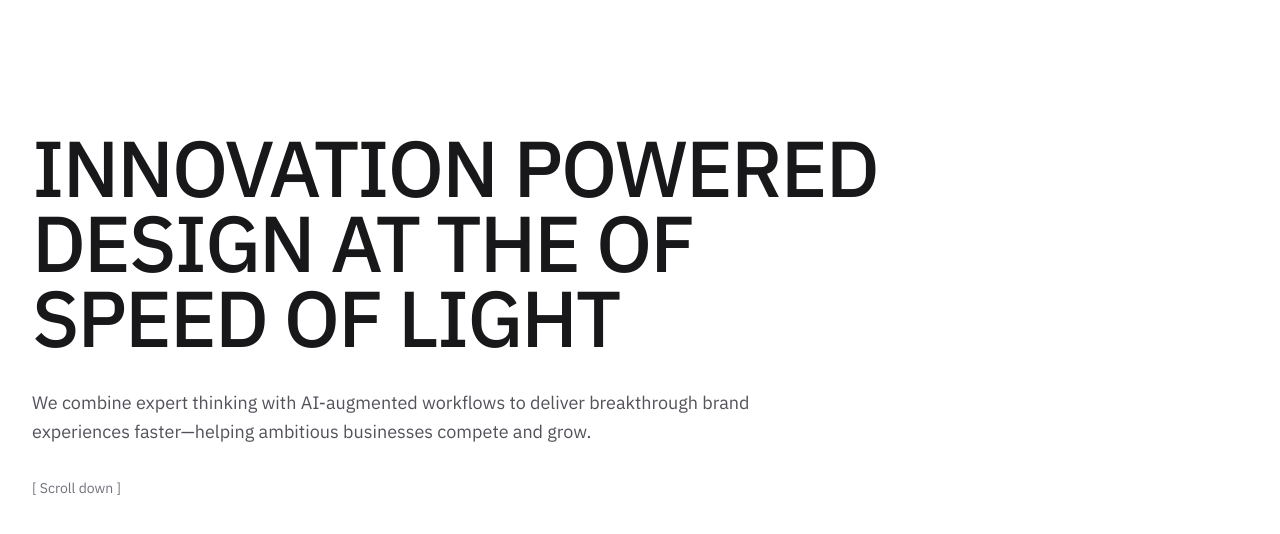
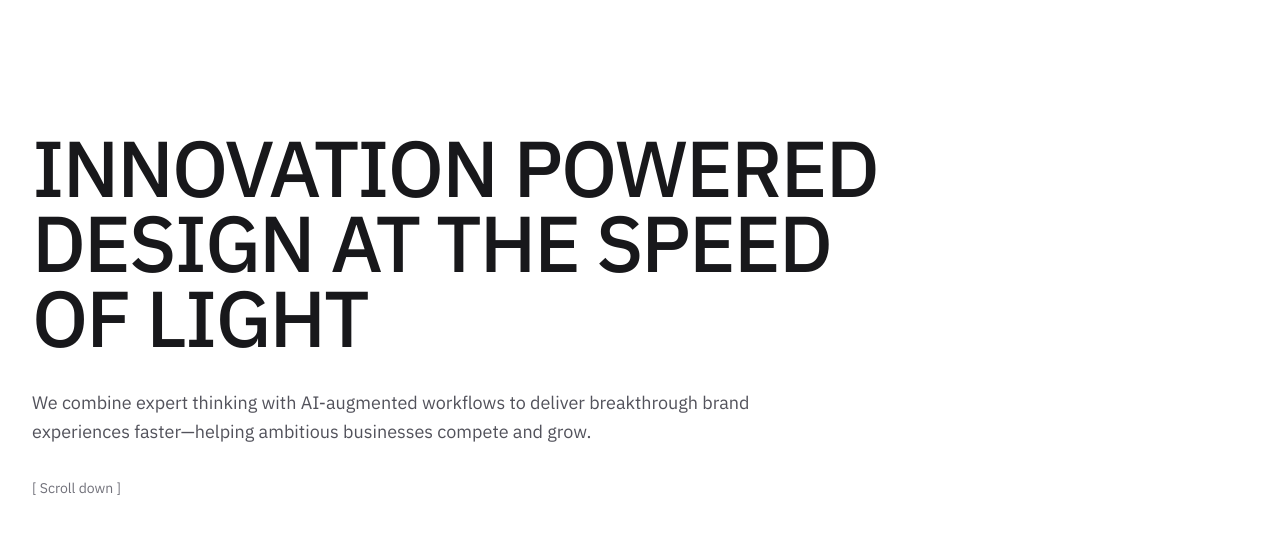
Before and after one commit to wemadeathing/lumina7, an Astro site: page / in a window 1280 px wide. Shown: the part 78-612 px from the top of the page. Built offline with nearby package versions, Linux system fonts and the light colour scheme; Astro itself is replaced by a stand-in of ours.

Commit message:
Fix typo in homepage header for improved clarity

```diff
--- a/src/pages/index.astro
+++ b/src/pages/index.astro
@@ -202,7 +202,7 @@ const faqItems = [
         <h1
           class="text-[2.75rem] sm:text-[3.3rem] md:text-[4.95rem] font-medium text-gray-900 mb-8 leading-[0.95] mt-8 uppercase tracking-tight"
         >
-          <span class="block">INNOVATION POWERED DESIGN AT THE OF SPEED OF LIGHT</span>
+          <span class="block">INNOVATION POWERED DESIGN AT THE SPEED OF LIGHT</span>
         </h1>
 
         <p class="text-lg text-gray-600 max-w-3xl leading-relaxed">
```
